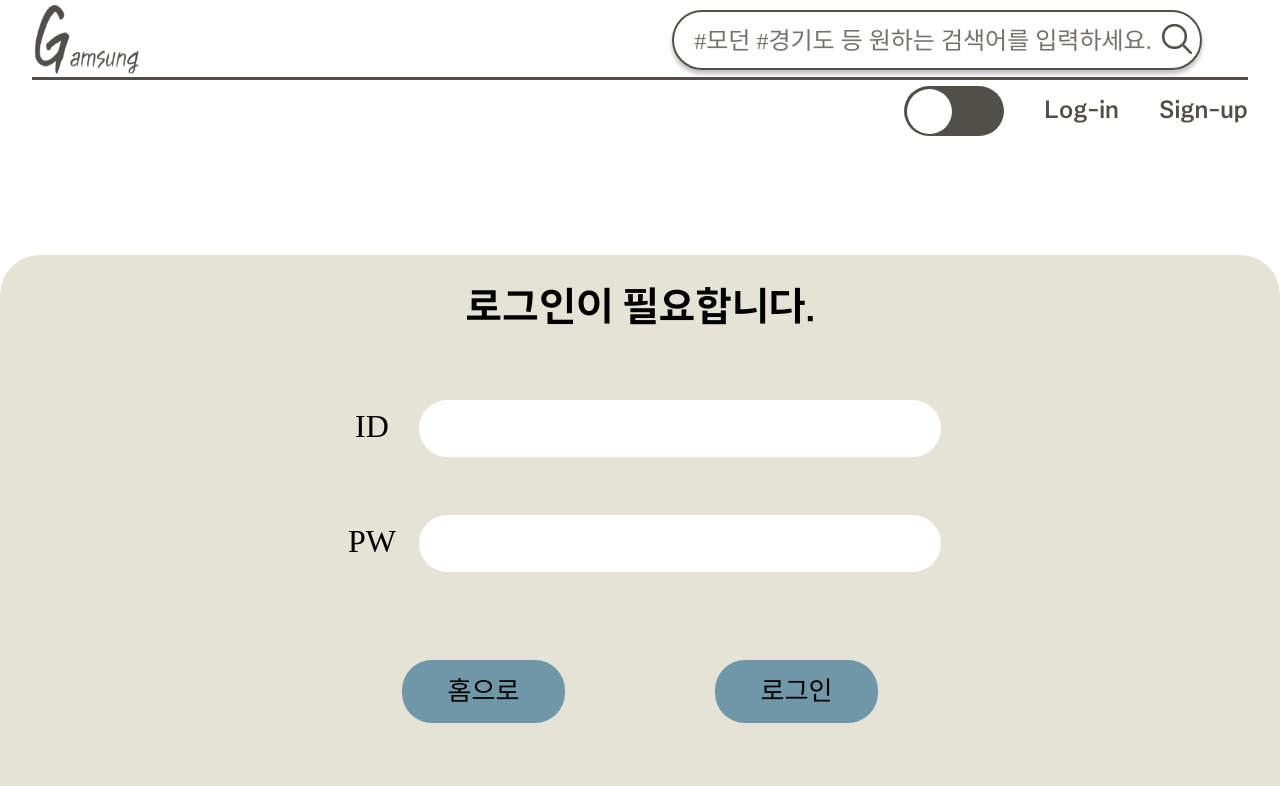
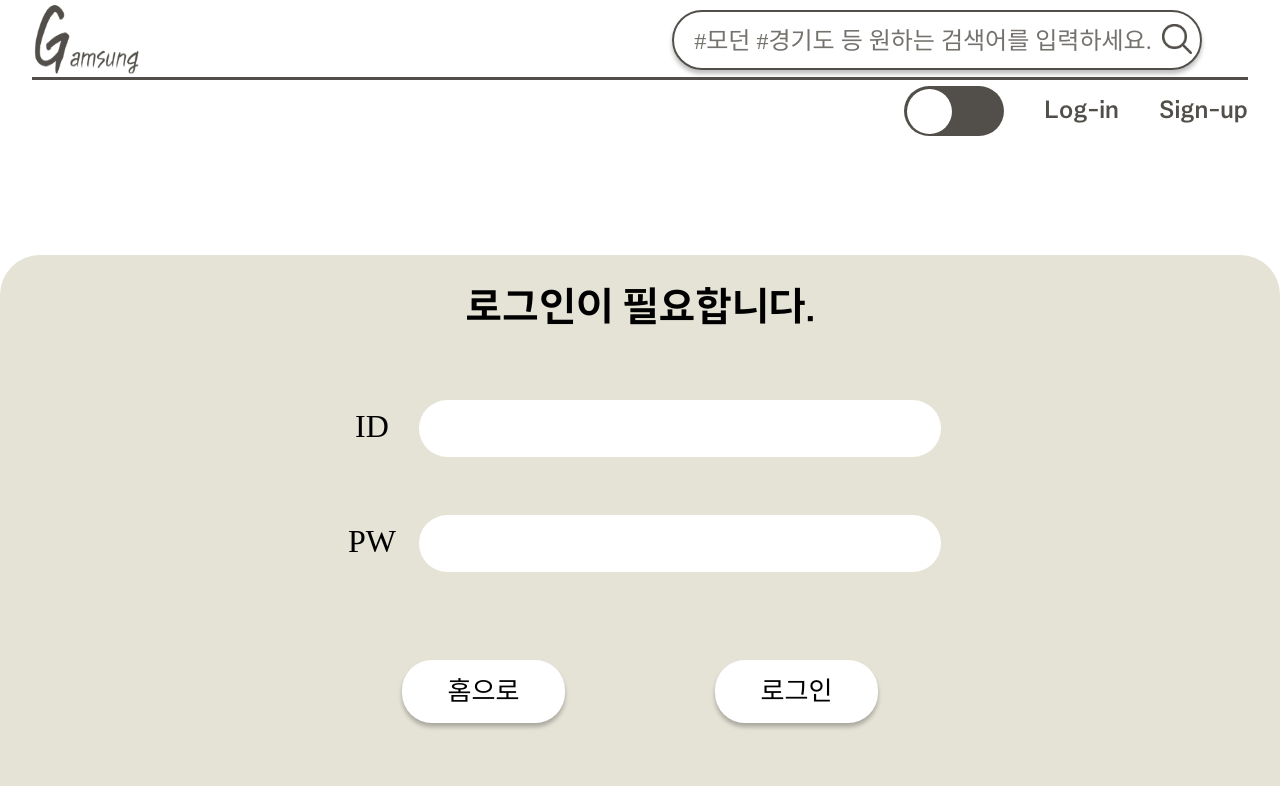
Before and after one commit to ywoo12321/KB_IT_Academy_4Team, a React (Create React App) app in the folder finalPJT/itsurlife/: page /login in a window 1280 px wide. Shown: the top 786 px of the page. Built offline with nearby package versions, Linux system fonts and the light colour scheme; a web font is replaced by a local one.

Commit message:
Btn 디자인 수정

```diff
--- a/finalPJT/itsurlife/src/components/Btn.js
+++ b/finalPJT/itsurlife/src/components/Btn.js
@@ -10,19 +10,18 @@ export default Btn;
 const Button = styled.button`
   width: 163px;
   height: 63px;
-
-  background-color: ${theme.color.footerColor};
-  border-radius: 30px;
+  background: ${theme.color.whiteFont};
   border: none;
-  font-family: ${theme.font_family.N};
+  font-family: ${theme.font_family.B};
   font-size: ${theme.font_size.h4};
   line-height: 30px;
 
+  box-shadow: 0px 4px 4px rgba(0, 0, 0, 0.25);
+  border-radius: 30px;
   text-align: center;
 
   :hover {
-    background-color: ${theme.color.whiteFont};
-    color: ${theme.color.footerColor};
-    border: 3px solid ${theme.color.footerColor};
+    color: ${theme.color.logoColor};
+    border: 3px solid ${theme.color.logoColor};
   }
 `;
```
